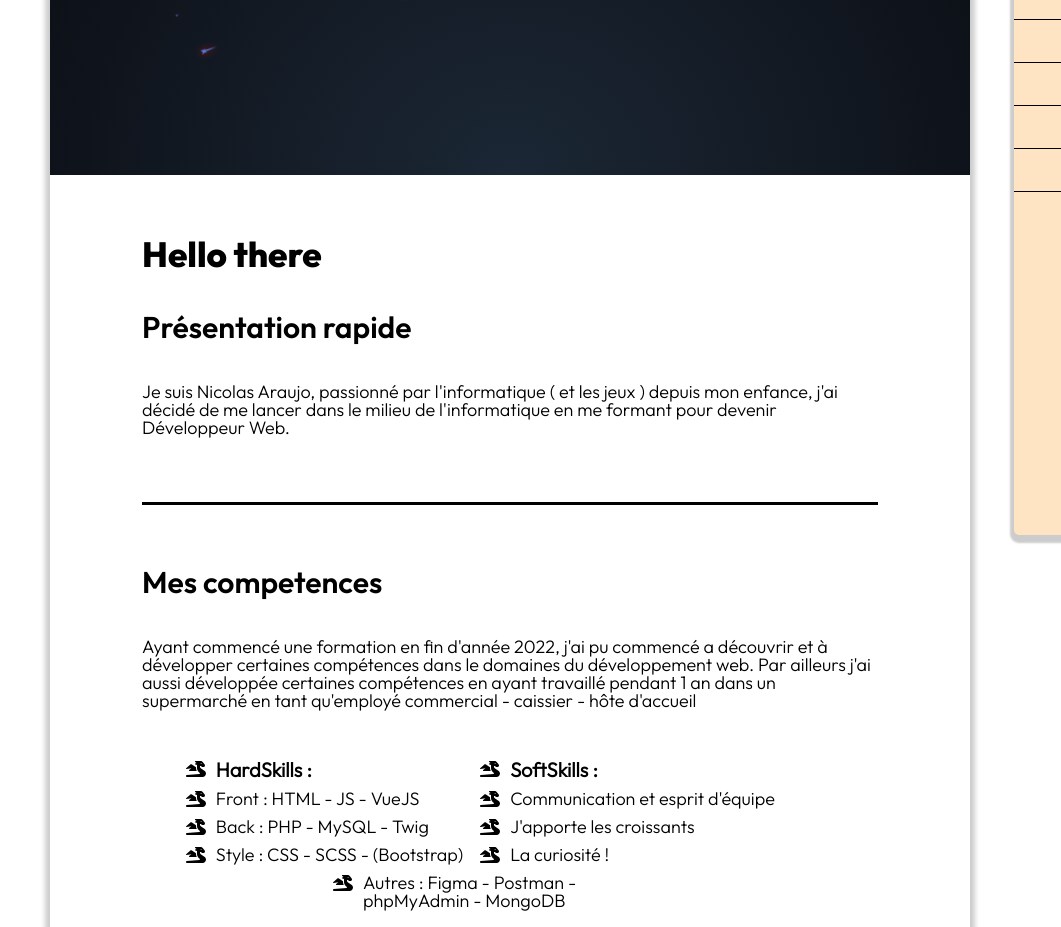
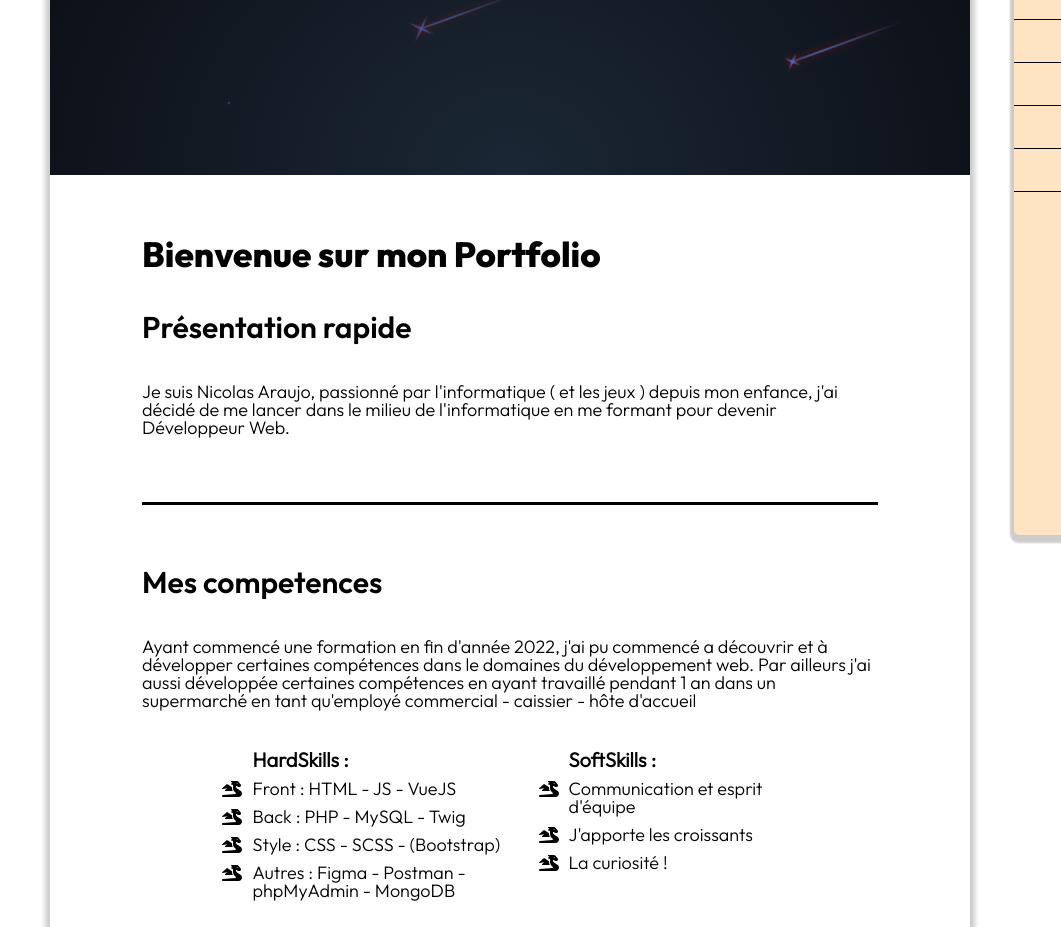
Before and after one commit to Nicolas-Araujo0/PorteFolio, a plain HTML site: page index.html in a window 1280 px wide. Shown: the part 245-1172 px from the top of the page, 0-1061 px from the left. Drawn offline with Linux system fonts and the light colour scheme; a web font is replaced by a local one.

Commit message:
changed li disposition

```diff
--- a/index.html
+++ b/index.html
@@ -58,7 +58,7 @@
         </header>
         <div id="main">
             <section id="main-presentation">
-                <h1>Hello there</h1>
+                <h1>Bienvenue sur mon Portfolio</h1>
                 <h3>Présentation rapide</h3>
                 <p>Je suis Nicolas Araujo, passionné par l'informatique ( et les jeux ) depuis mon enfance, j'ai
                     décidé de me lancer dans le milieu de l'informatique en me formant pour devenir Développeur Web.</p>
@@ -69,17 +69,21 @@
                     certaines compétences dans le domaines du développement web. Par ailleurs j'ai aussi développée
                     certaines compétences en ayant travaillé pendant 1 an dans un supermarché en tant qu'employé
                     commercial - caissier - hôte d'accueil </p>
+                <div>
                     <ul>
                         <li>HardSkills :</li>
-                    <li>SoftSkills :</li>
                         <li>Front : HTML - JS - VueJS</li>
-                    <li>Communication et esprit d'équipe</li>
                         <li>Back : PHP - MySQL - Twig</li>
-                    <li>J'apporte les croissants</li>
                         <li>Style : CSS - SCSS - (Bootstrap)</li>
-                    <li>La curiosité !</li>
                         <li>Autres : Figma - Postman - phpMyAdmin - MongoDB</li>
                     </ul>
+                    <ul>
+                        <li>SoftSkills :</li>
+                        <li>Communication et esprit d'équipe</li>
+                        <li>J'apporte les croissants</li>
+                        <li>La curiosité !</li>
+                    </ul>
+                </div>
             </section>
             <section id="main-projectsDone">
                 <h3>Quelque projets</h3>
@@ -125,7 +129,8 @@
                 <div>
                     <img src="./assets/img/plome.webp" alt="">
                     <p>J'ai rejoint une formation pour me former en tant que Développeur Web depuis le 23 Novembre 2022
-                        jusqu'au 13 Novembre 2023. <br>Je suis actuellement en recherche de stage pour la période du 25 Septembre au 27 Octobre 2023.</p>
+                        jusqu'au 13 Novembre 2023. <br>Je suis actuellement en recherche de stage pour la période du 25
+                        Septembre au 27 Octobre 2023.</p>
                 </div>
             </section>
         </div>
@@ -152,7 +157,8 @@
         </nav>
         <footer>
             <ul>
-                <li><a href="#"><img src="./assets/img/user-secret-solid.svg" alt=""></a></li>
+                <li><a href="https://nicolas-araujo0.github.io/CV/" target="_blank"><img src="./assets/img/user-secret-solid.svg"
+                            alt=""></a></li>
                 <li><a href="#"><img src="./assets/img/envelope-regular.svg" alt=""></a></li>
                 <li><a href="#"><img src="./assets/img/linkedin-in.svg" alt=""></a></li>
                 <li><a href="https://github.com/Nicolas-Araujo0" target="_blank"><img src="./assets/img/github.svg"
--- a/src/script.js
+++ b/src/script.js
@@ -353,7 +353,7 @@ function removeBlur(){
 let btnMenu = document.querySelector(".menuToggle")
 btnMenu.addEventListener("click", () => {
     const asideSelect = document.querySelector("aside")
-    let timeout = 1000;
+    let timeout = 500;
 
     if (!blurElement) {
         let slideR = document.querySelector(".slideRight")
--- a/src/scss/composants/aside/_aside.scss
+++ b/src/scss/composants/aside/_aside.scss
@@ -4,8 +4,10 @@
     right: 10px;
     top: 10px;
     z-index: 12;
-    width: 40px;
-    height: 40px;
+    width: 45px;
+    height: 45px;
+    padding: 5px;
+    font-size: 14px;
     background-color: black;
     color: white;
     border-radius: 50%;
@@ -110,10 +112,10 @@ aside {
         z-index: 11;
 
         &.slideLeft{
-            animation: slideLeft 1s ease-out;
+            animation: slideLeft .5s ease-out;
         }
         &.slideRight{
-            animation: slideRight 1s ease-out;
+            animation: slideRight .5s ease-out;
         }
     }
     @include sm{
--- a/src/scss/composants/body/_main.scss
+++ b/src/scss/composants/body/_main.scss
@@ -34,22 +34,30 @@ body {
         }
 
         &-competences {
+            div{
+                display: flex;
+                justify-content: space-between;
+                width: 70%;
+                margin: 0 auto;
+
+                @include sm{
+                    flex-direction: column;
+                    row-gap: 1.5rem;
+                    width: 90%;
+                    margin-left: auto;
+                    margin-right: 0;
+                    justify-content: baseline;
+                }
+            }
             ul {
-                display: flex;
-                justify-content: center;
-                flex-wrap: wrap;
                 color: black;
                 li {
-                    width: 40%;
-
-                    &:first-child,
-                    &:nth-of-type(2) {
+                    &:first-child{
                         font-size: 20px;
                         font-weight: 600;
                     }
                 }
-
-                li::before {
+                li:not(:first-of-type)::before {
                     display: block;
                     width: 20px;
                     height: 10px;
@@ -57,9 +65,6 @@ body {
                     position: relative;
                     left: -30px;
                     top: 10px;
-                }
-                @include lg {
-                    justify-content: space-around;
                 }
             }
         }
```
Also changed, not shown: src/styles.css, 1 other file. Lines whose indentation alone changed are shown as unchanged.
